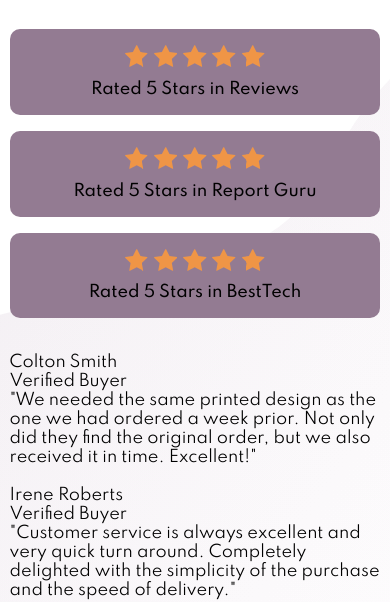
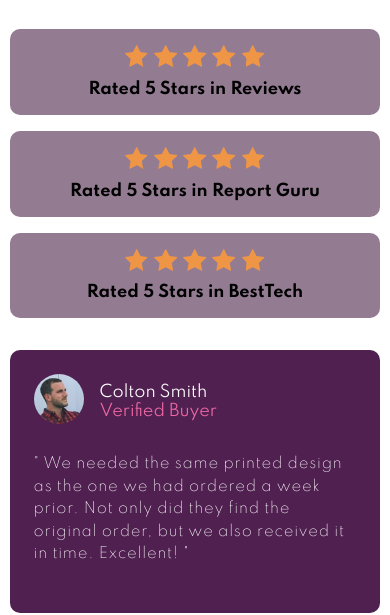
Before and after one commit to nkwadioo/05--social-proof-section-master, a plain HTML site: page index.html in a window 390 px wide. Shown: the part 242-857 px from the top of the page. Drawn offline with Linux system fonts and the light colour scheme.

Commit message:
mobile cards design

```diff
--- a/index.html
+++ b/index.html
@@ -56,37 +56,37 @@
       <main>
         <section class="card card-1">
           <div class="personInfo">
-            <div class="img"><img src="" alt=""></div>
+            <div class="img"><img src="./images/image-colton.jpg" alt=""></div>
             <div class="info">
               <div class="name">Colton Smith</div>
               <div class="verify">Verified Buyer</div>
             </div>
           </div>
-          <blockquote>"We needed the same printed design as the one we had ordered a week prior.
-      Not only did they find the original order, but we also received it in time.
-      Excellent!"</blockquote>
+          <blockquote>" We needed the same printed design as the one we had ordered a week prior.
+            Not only did they find the original order, but we also received it in time.
+            Excellent! "</blockquote>
         </section>
         <section class="card card-2">
           <div class="personInfo">
-            <div class="img"><img src="" alt=""></div>
+            <div class="img"><img src="./images/image-irene.jpg" alt=""></div>
             <div class="info">
               <div class="name">Irene Roberts</div>
               <div class="verify">Verified Buyer</div>
             </div>
           </div>
-          <blockquote>"Customer service is always excellent and very quick turn around. Completely
-      delighted with the simplicity of the purchase and the speed of delivery."</blockquote>
+          <blockquote>" Customer service is always excellent and very quick turn around. Completely
+            delighted with the simplicity of the purchase and the speed of delivery. "</blockquote>
         </section>
         <section class="card card-3">
           <div class="personInfo">
-            <div class="img"><img src="" alt=""></div>
+            <div class="img"><img src="./images/image-anne.jpg" alt=""></div>
             <div class="info">
               <div class="name">Anne Wallace</div>
               <div class="verify">Verified Buyer</div>
             </div>
           </div>
-          <blockquote>"Put an order with this company and can only praise them for the very high
-      standard. Will definitely use them again and recommend them to everyone!"</blockquote>
+          <blockquote>" Put an order with this company and can only praise them for the very high
+      standard. Will definitely use them again and recommend them to everyone! "</blockquote>
         </section>
       </main>
     </div>
--- a/scss/style.scss
+++ b/scss/style.scss
@@ -5,7 +5,7 @@ $clr-Grayish-Magenta: hsl(303, 10%, 53%);
 $clr-Light-Grayish-Magenta: hsl(300, 24%, 96%);
 $clr-White: hsl(0, 0%, 100%);
 
-@import url('https://fonts.googleapis.com/css2?family=Spartan:wght@400;500;700&display=swap');
+@import url('https://fonts.googleapis.com/css2?family=Spartan:wght@200;400;500;700&display=swap');
 
 *, *::before, *::after {
     margin: 0;
@@ -16,6 +16,7 @@ $clr-White: hsl(0, 0%, 100%);
 body {
     font-family: 'Spartan', sans-serif;
     min-height: 100vh;
+    position: relative;
 }
 
 .wrapper {
@@ -26,7 +27,7 @@ body {
 .background {
     width: 100%;
     position: absolute;
-    min-height: 100vh;
+    height: 100%;
     display: grid;
     z-index: -1;
     img {
@@ -36,9 +37,10 @@ body {
         }
     }
 
-    .desktop {
-        display: none;
-    }
+}
+
+.desktop {
+    display: none;
 }
 
 header {
@@ -56,6 +58,7 @@ header {
         font-size: 15px;
     }
 }
+
 section.ratings {
     .rating {
         width: 100%;
@@ -74,7 +77,45 @@ section.ratings {
             margin-bottom: 0.8rem;
         }
         p {
-            font-weight: 500;
+            font-weight: 700;
         }
     }
 }
+
+main {
+    margin-top: 2rem;
+}
+
+.card {
+    background-color: $clr-Dark-Magenta;
+    margin-bottom: 1rem;
+    border-radius: 10px;
+    padding: 1.5rem;
+    color: $clr-White;
+
+
+    .personInfo {
+        display: grid;
+        grid-template-columns: 50px 1fr;
+        align-items: center;
+        gap: 1rem;
+
+        img {
+            border-radius: 50%;
+            height: 50px;
+            width: 50px;
+        }
+
+        .verify {
+            color: $clr-Pink;
+        }
+    }
+
+    blockquote {
+        font-weight: 200;
+        font-size: 0.9rem;
+        margin: 1.5rem 0;
+        line-height: 1.4rem;
+        letter-spacing: 0.05rem;
+    }
+}
```
Also changed, not shown: scss/style.css, 1 other file.
